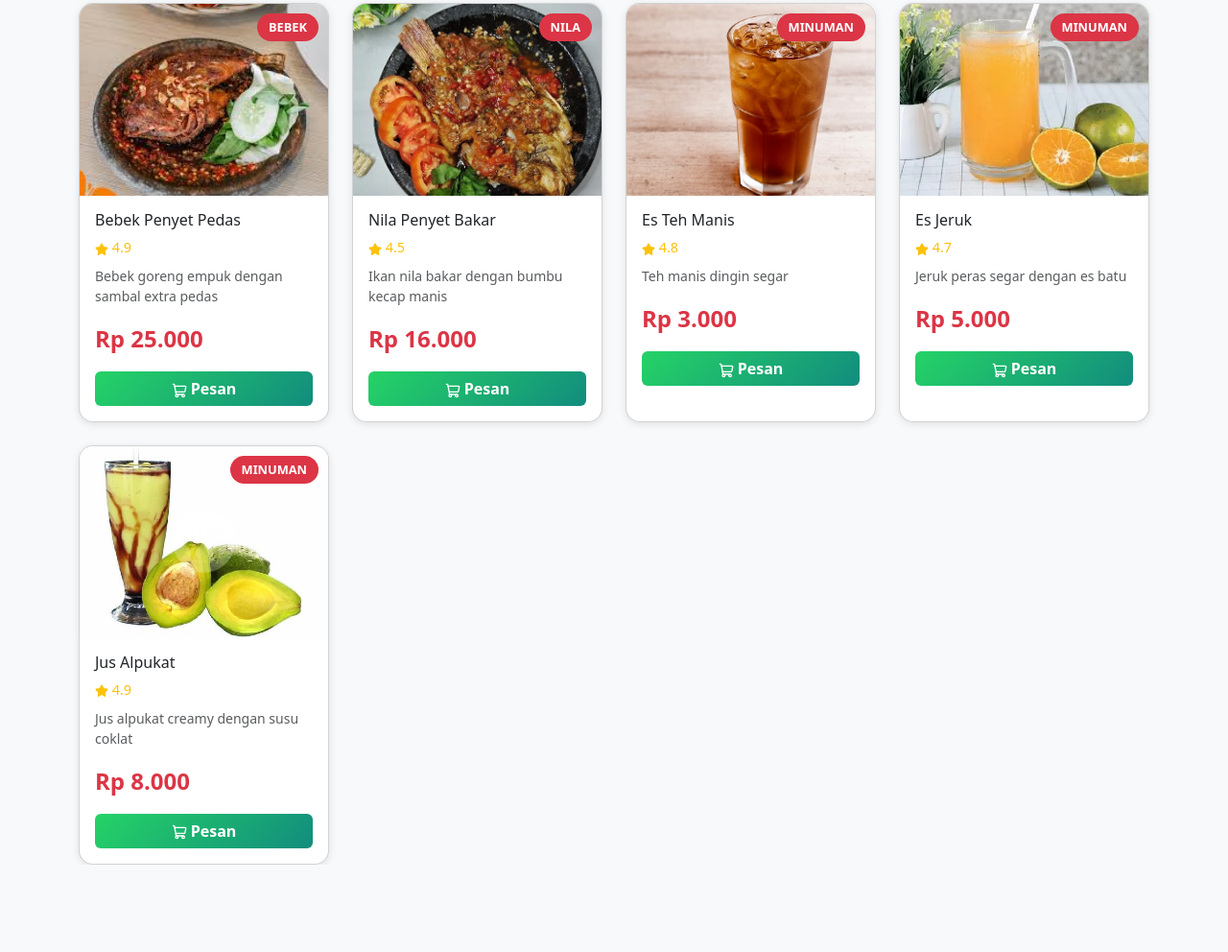
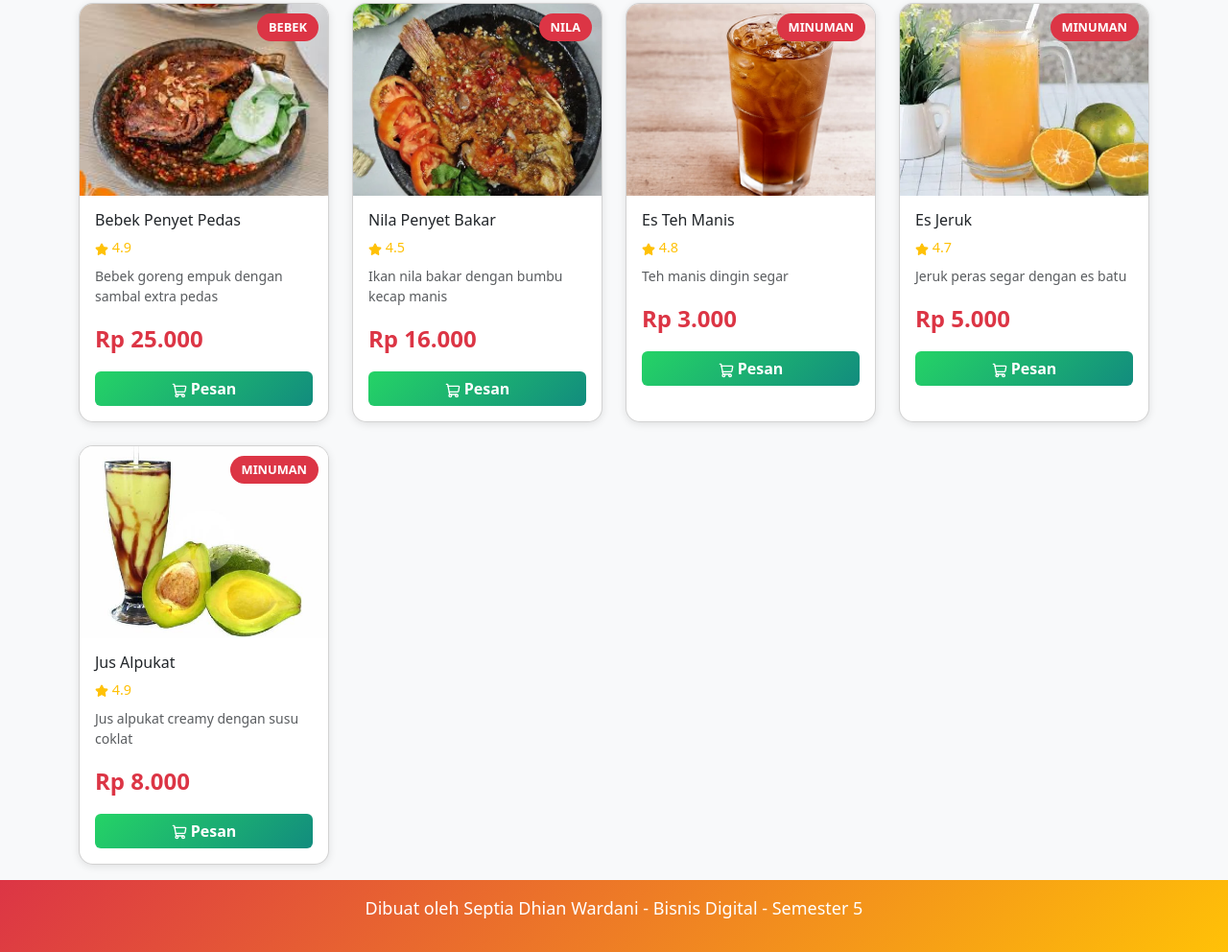
Before and after one commit to septia1117-ui/warung-penyet-mbak-tia, a plain HTML site: page index.html in a window 1280 px wide. Shown: the part 830-1822 px from the top of the page at 96% size. Before the commit the page ends 1731 px from the top, so only its background shows below. Drawn offline with nearby package versions, Linux system fonts and the light colour scheme.

Commit message:
tambah nama dan prodi

```diff
--- a/index.html
+++ b/index.html
@@ -138,6 +138,10 @@
       </div>
     </div>
 
+    <footer>
+      <p>Dibuat oleh Septia Dhian Wardani - Bisnis Digital - Semester 5</p>
+    </footer>
+
     <!-- Bootstrap JS -->
     <script src="https://cdn.jsdelivr.net/npm/bootstrap@5.3.0/dist/js/bootstrap.bundle.min.js"></script>
 
--- a/style.css
+++ b/style.css
@@ -322,3 +322,19 @@ body.dark-mode {
     height: 150px;
   }
 }
+
+footer {
+  background: linear-gradient(
+    135deg,
+    var(--primary-red),
+    var(--primary-yellow)
+  );
+  width: 100%;
+  margin-top: 1rem;
+  padding: 1rem;
+  display: flex;
+  justify-content: center;
+  align-items: center;
+  color: white;
+  font-size: large;
+}
```
Also changed, not shown: 1 other file.
